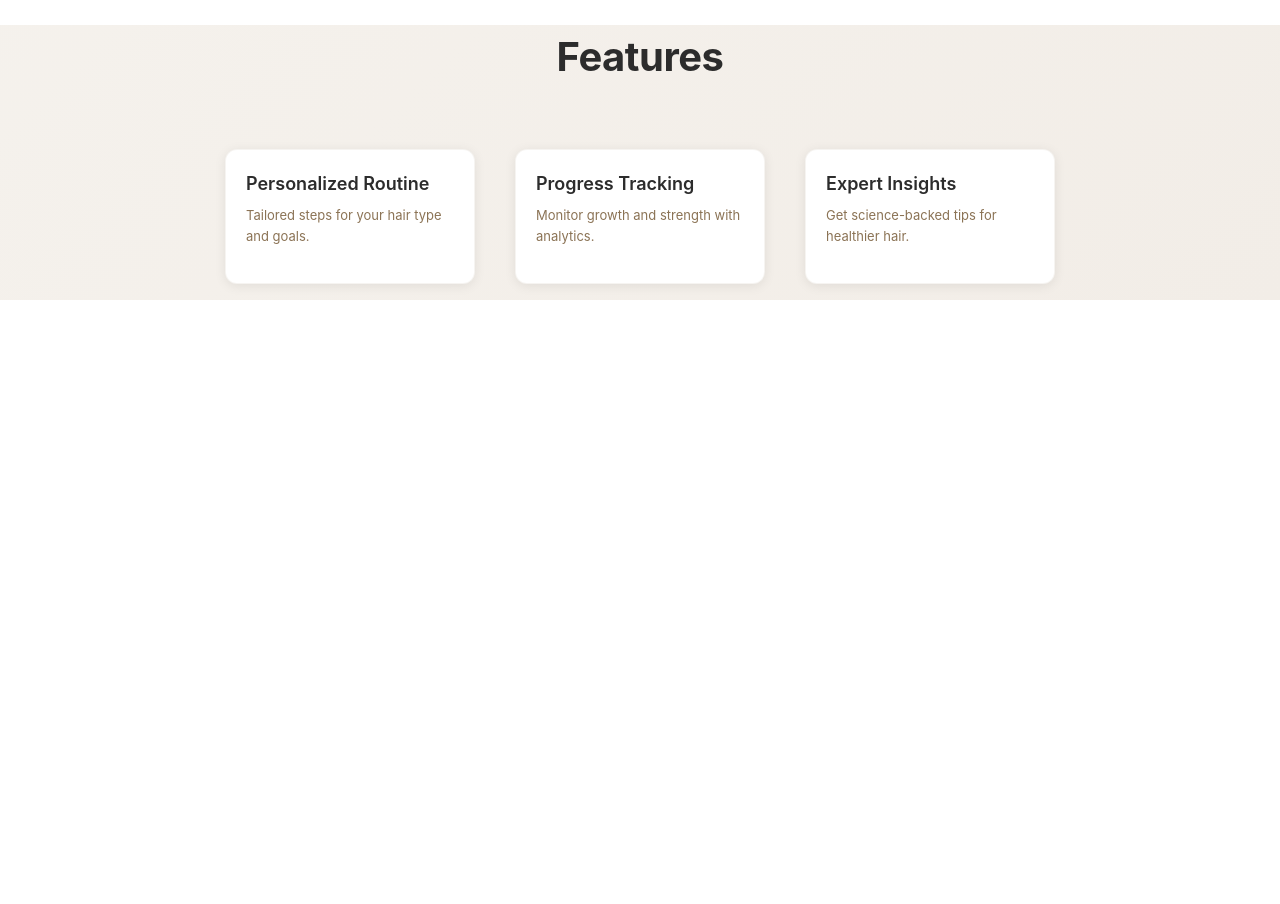
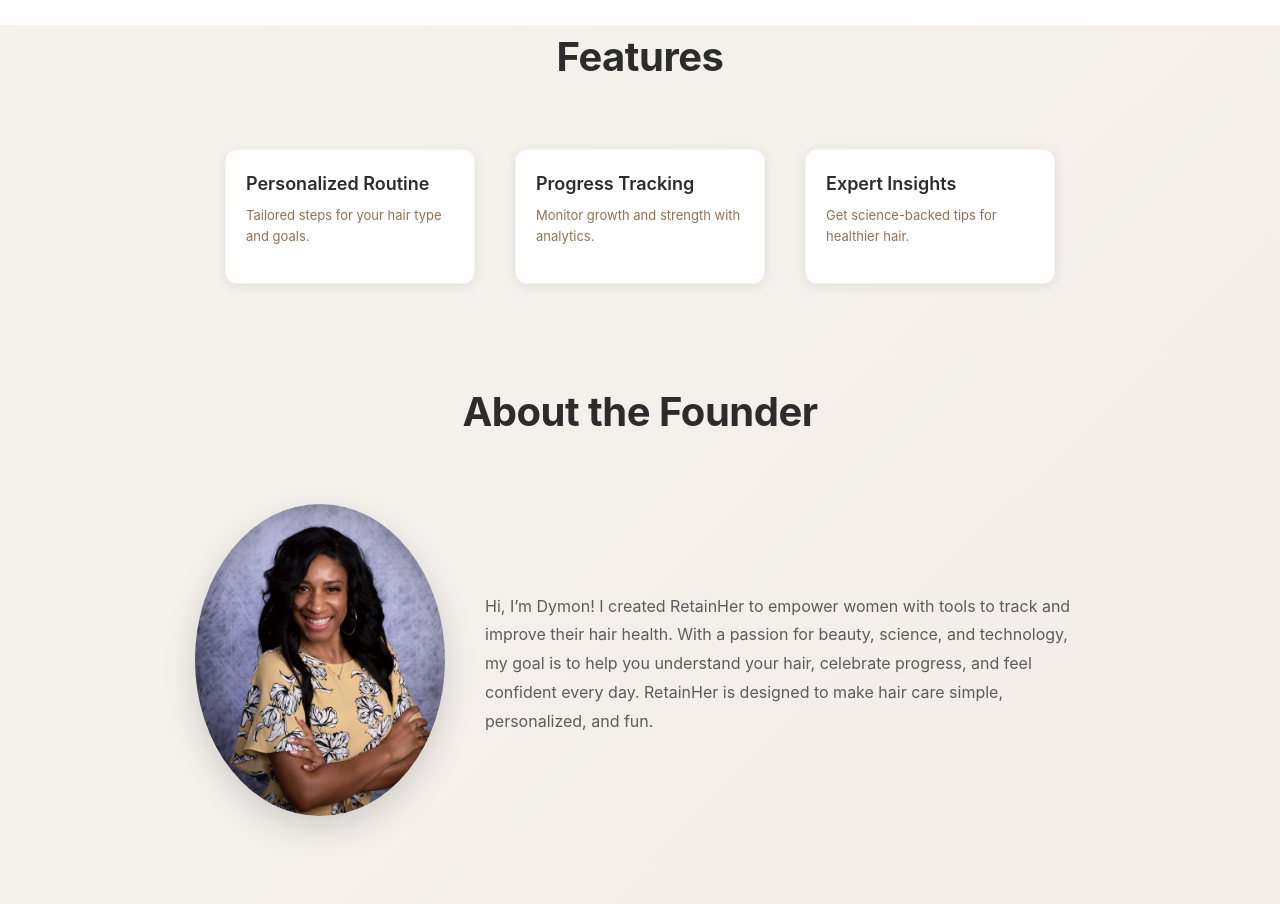
Before and after one commit to DymonSimone/retainher, a plain HTML site: page index.html in a window 1280 px wide. Shown: the part 1675-2579 px from the top of the page. Before the commit the page ends 1975 px from the top, so only its background shows below. Drawn offline with Linux system fonts and the light colour scheme.

Commit message:
update landing page

```diff
--- a/index.html
+++ b/index.html
@@ -582,6 +582,25 @@
     </div>
   </div>
 </section>
+<section id="about" class="container" style="padding:80px 0;">
+  <h2 class="section-title">About the Founder</h2>
+  <div style="display:flex; flex-wrap:wrap; align-items:center; gap:40px; justify-content:center; margin-top:40px;">
+    <!-- Founder Photo -->
+    <div style="flex:1 1 250px; max-width:250px; text-align:center;">
+      <img src="./Dymon_Moore.JPG" alt="Founder Photo" style="width:100%; border-radius:50%; box-shadow:0 12px 32px rgba(0,0,0,0.15);">
+    </div>
+
+    <!-- Founder Bio -->
+    <div style="flex:2 1 400px; max-width:600px;">
+      <p style="font-size:16px; color:#5c5c5c; line-height:1.8;">
+        Hi, I’m Dymon! I created RetainHer to empower women with tools to track and improve their hair health.
+        With a passion for beauty, science, and technology, my goal is to help you understand your hair,
+        celebrate progress, and feel confident every day. RetainHer is designed to make hair care simple,
+        personalized, and fun.
+      </p>
+    </div>
+  </div>
+  </section>
 
 <script>
     const buttons = document.querySelectorAll(".screen-btn");
```
Also changed, not shown: Dymon_Moore.JPG (added).
